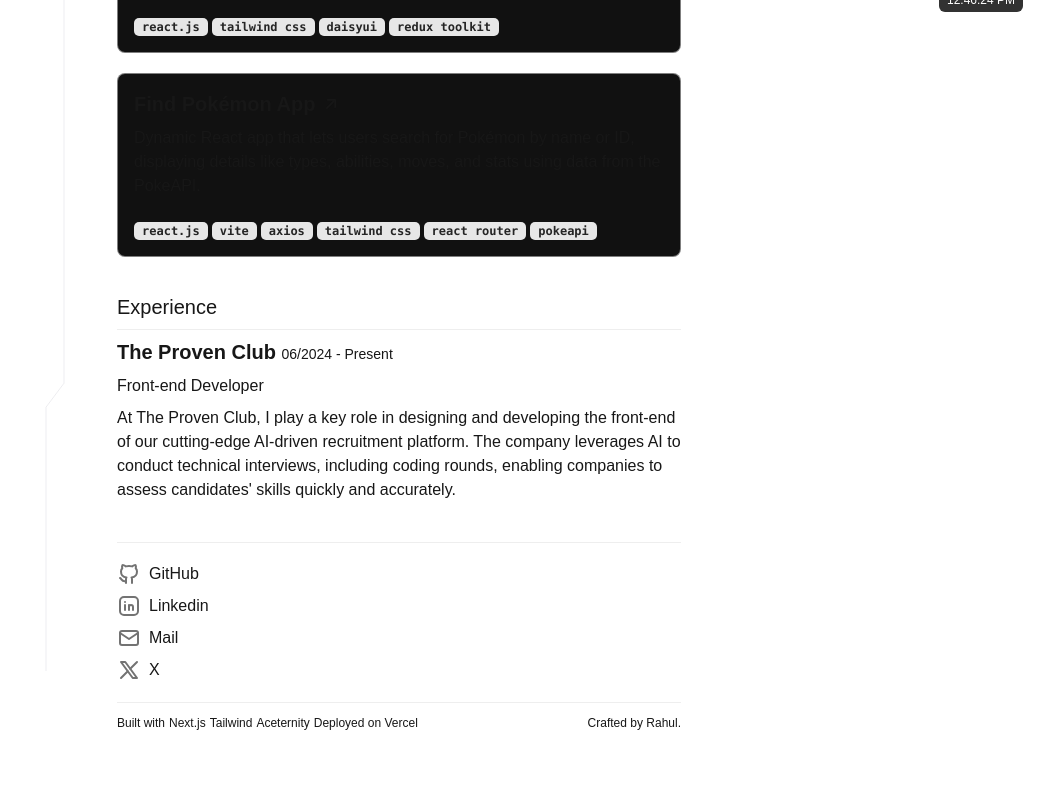
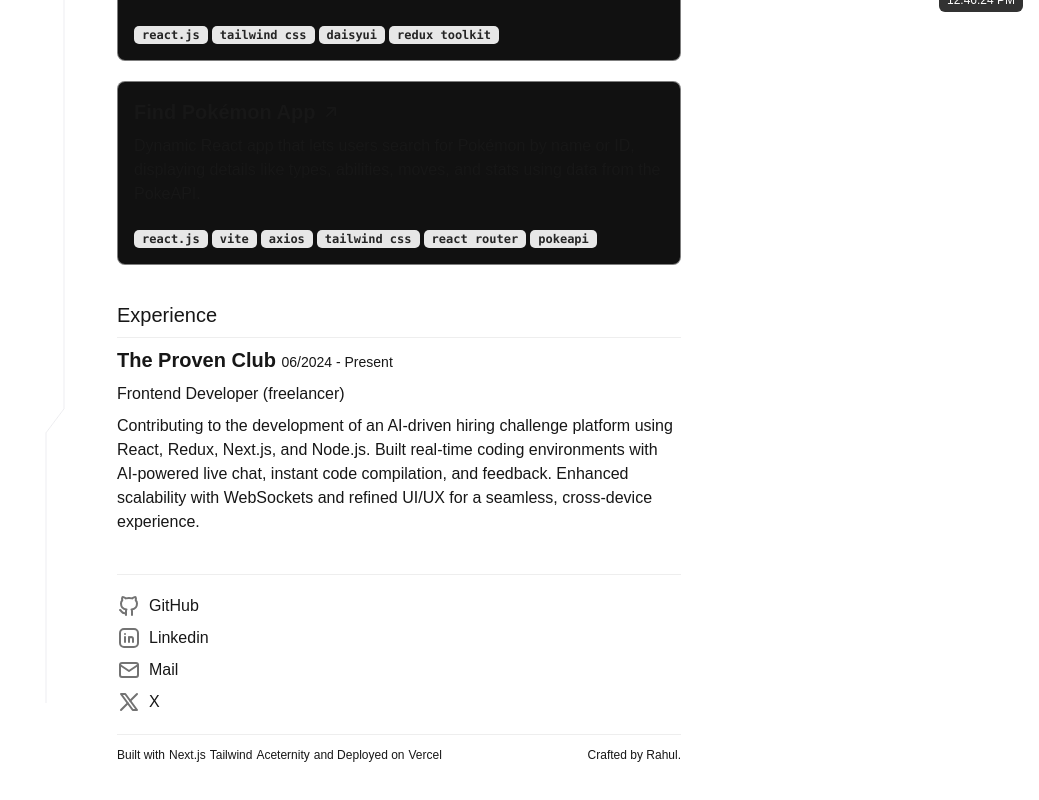
Before and after one commit to sutharrahul/rahul-suthar, a Next.js app: page / in a window 1280 px wide. Shown: the part 780-1580 px from the top of the page, without its empty margins (241-1280 px from the left). Before the commit the page ends 1551 px from the top, so only its background shows below. Built offline with nearby package versions, Linux system fonts and the light colour scheme.

Commit message:
Experience add

```diff
--- a/src/app/page.tsx
+++ b/src/app/page.tsx
@@ -28,7 +28,7 @@ export default function Home() {
                   <div>
                     {profile?.designtion} | <FlipWords words={profile?.role} />
                   </div>
-                  <div className="h-[0.5px] bg-[#e0e0e088]"></div>
+                  <div className="h-[0.5px] bg-[#e0e0e088] mt-2"></div>
                 </div>
                 <p>{profile?.summary}</p>
               </div>
--- a/src/components/Footer.tsx
+++ b/src/components/Footer.tsx
@@ -6,6 +6,7 @@ import {
   IconBrandLinkedin,
   IconMail,
 } from "@tabler/icons-react";
+import { span } from "framer-motion/client";
 
 export default function Footer() {
   const links = [
@@ -80,17 +81,7 @@ export default function Footer() {
           Built with{" "}
           {build?.map(({ title, href }) => (
             <>
-              {title == "Vercel" ? (
-                <Link
-                  target="_blank"
-                  className="hover:text-[#0088f2] duration-150"
-                  key={title}
-                  href={href}
-                >
-                  Deployed on {" "}
-                  {title}
-                </Link>
-              ) : (
+              {title == "Vercel" && <span>{" and Deployed on "}</span>}
               <Link
                 target="_blank"
                 className="hover:text-[#0088f2] duration-150"
@@ -99,7 +90,6 @@ export default function Footer() {
               >
                 {title}
               </Link>
-              )}
             </>
           ))}
         </div>
--- a/src/json/project.json
+++ b/src/json/project.json
@@ -53,10 +53,10 @@
   ],
   "experience": {
     "company": "The Proven Club",
-    "role": "Front-end Developer",
+    "role": "Frontend Developer (freelancer)",
     "timeline": "06/2024 - Present",
     "link": "theproven.club",
-    "description": "At The Proven Club, I play a key role in designing and developing the front-end of our cutting-edge AI-driven recruitment platform. The company leverages AI to conduct technical interviews, including coding rounds, enabling companies to assess candidates' skills quickly and accurately.",
+    "description": "Contributing to the development of an AI-driven hiring challenge platform using React, Redux, Next.js, and Node.js. Built real-time coding environments with AI-powered live chat, instant code compilation, and feedback. Enhanced scalability with WebSockets and refined UI/UX for a seamless, cross-device experience.",
     "technologies": ["Next.js", "Axios", "Tailwind CSS"]
   },
   "social": {
```
Lines whose indentation alone changed are shown as unchanged.
